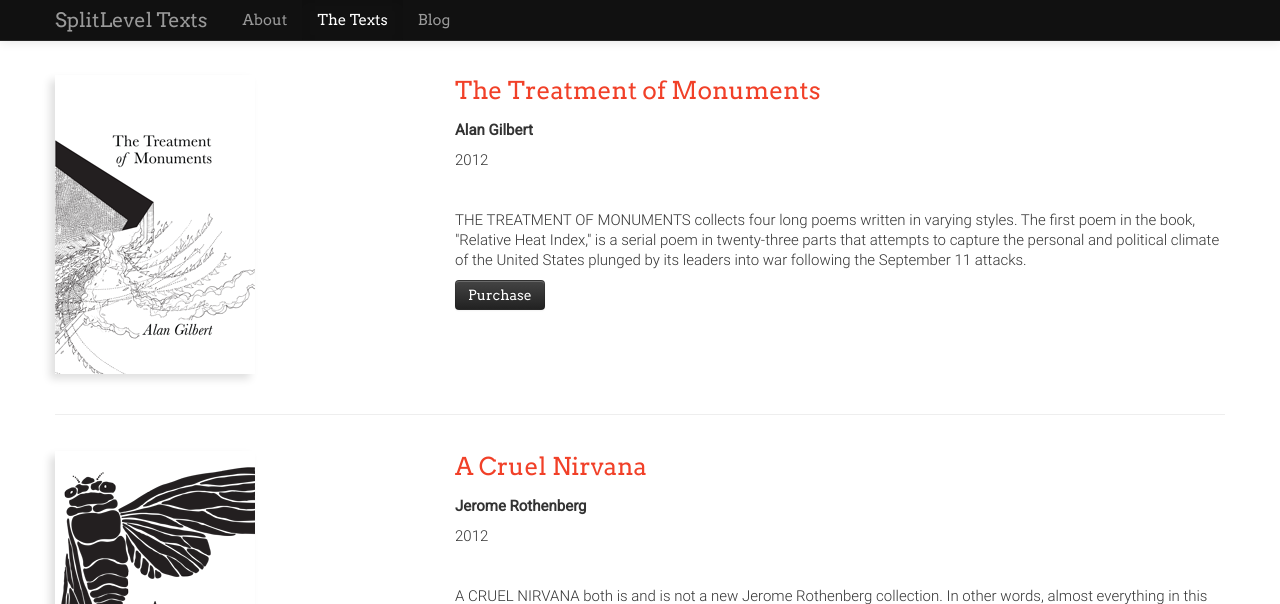
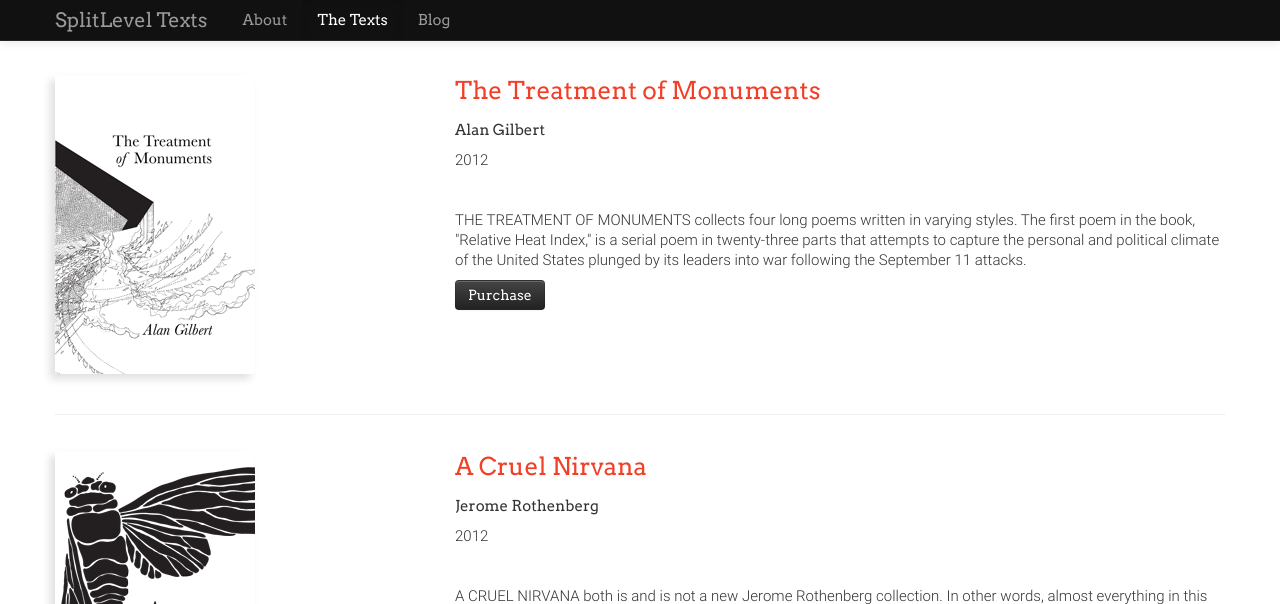
Before and after one commit to splitleveltexts/splitleveltexts.github.io, a Jekyll site: the page built from texts/index.html, in a window 1280 px wide. Shown: the top 604 px of the page. Built offline with Jekyll 4.4.1, drawn with Linux system fonts in a browser that asks for light colours; some web fonts are replaced.

Commit message:
Update main.css
authors on catalog pages

```diff
--- a/css/main.css
+++ b/css/main.css
@@ -20,7 +20,7 @@ font-weight: 300;
 
 
 
-h1, h2, h3, h4, .navbar, footer , .btn, info {
+h1, h2, h3, h4, .navbar, footer , .btn, info, p.author {
 font-family: 'Arvo', serif;
 font-weight: 400;
 }
@@ -66,7 +66,6 @@ text-shadow: 1px 1px 0 #000000;
 
 .catalog { margin-bottom: 40px; }
 .catalog h3.title a { margin-bottom: 0px; }
-.catalog p.author { font-weight: bold; }
 
 .description { margin-top: 40px; }
 
```
